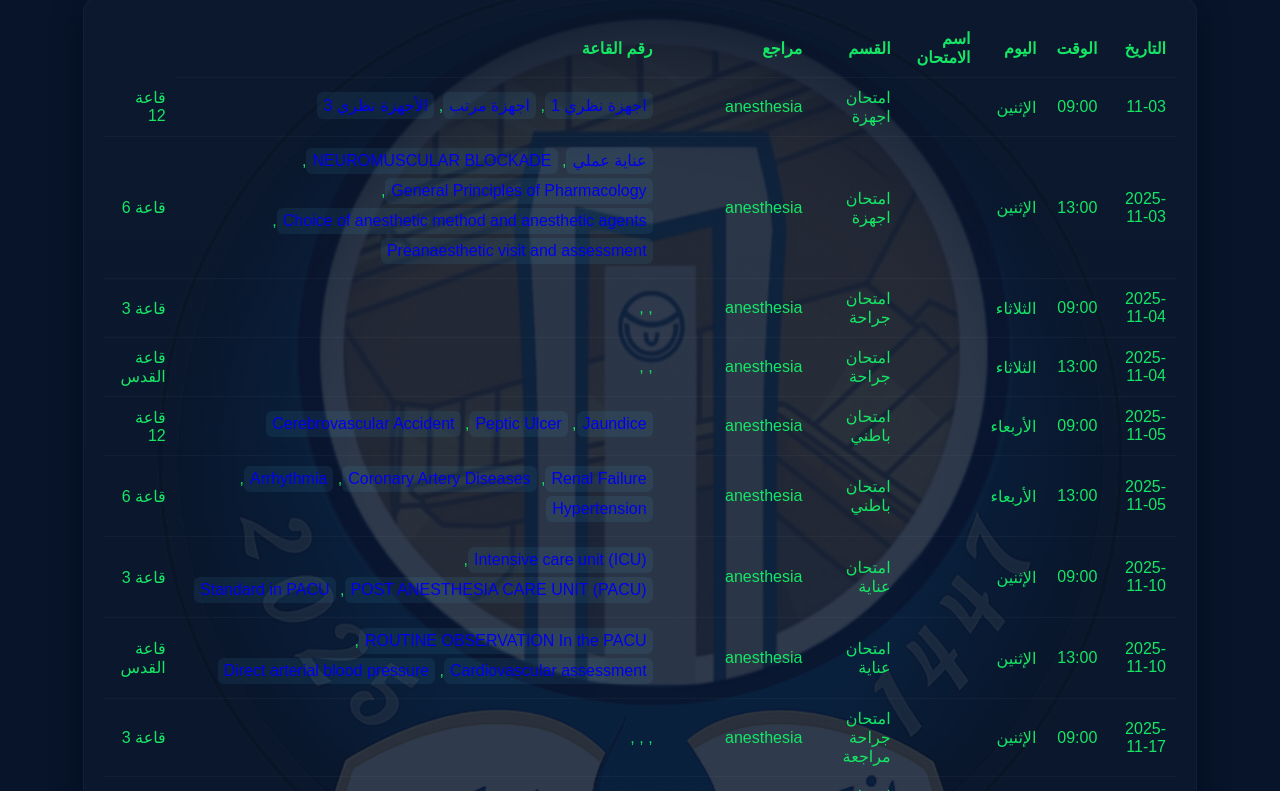
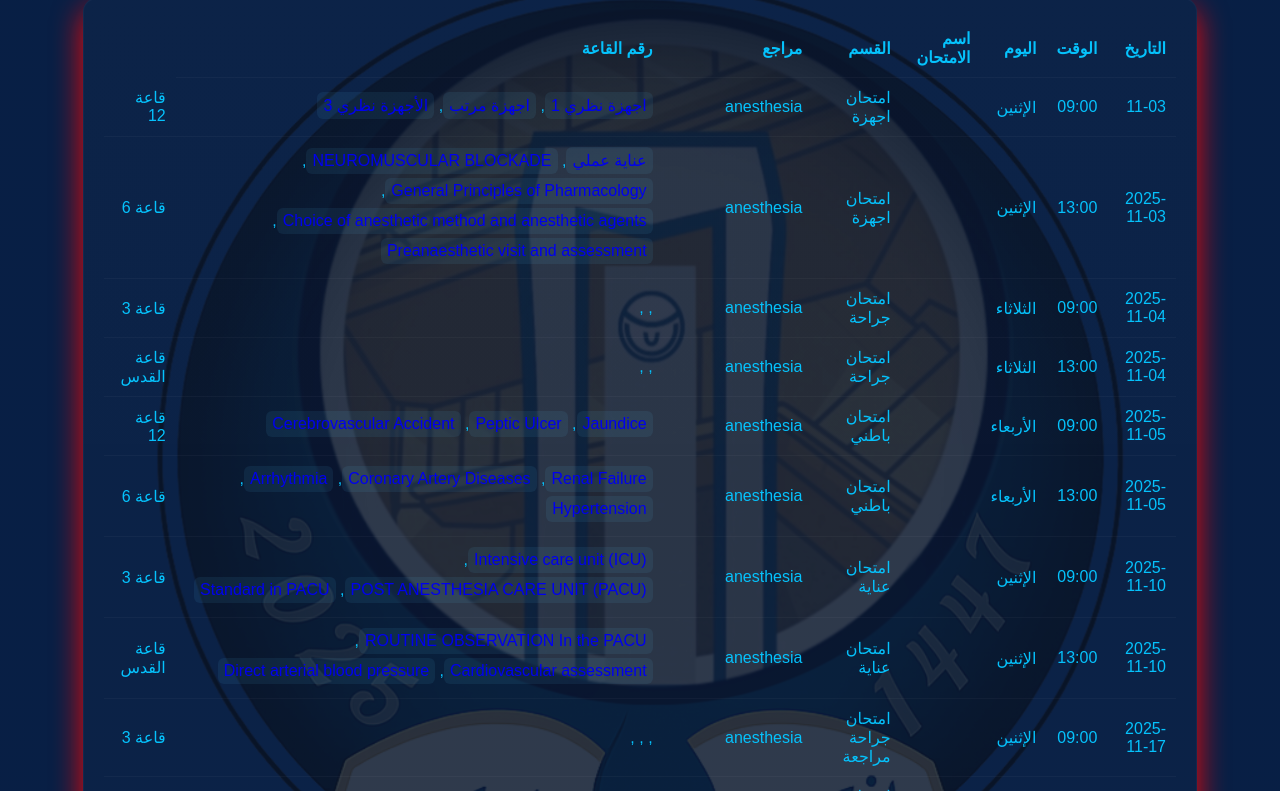
Before and after one commit to m36-3/MTU2-Horizon-Technology, a plain HTML site: page exams-calendar.html in a window 1280 px wide. Shown: the part 192-983 px from the top of the page. Drawn offline with Linux system fonts and the light colour scheme.

Commit message:
Update sm.css

```diff
--- a/css/sm.css
+++ b/css/sm.css
@@ -1,8 +1,7 @@
 :root{
-  --bg:#07142a; --bg-2:#0b233f; --card:#0f2646; --muted:#dbf1d8; --text:#15e665;
-  --accent:#5cc8ff; --accent-2:#5bca2f; --curve:14px; --shadow:0 12px 30px rgba(2,8,23,.6);
+  --bg:#0d5be0; --bg-2:#e6effa; --card:#0f2646; --muted:#93a8c6; --text:#05c2fc;
+  --accent:#1a9ddf; --accent-2:#030c4d; --curve:14px; --shadow:0 12px 30px rgb(250, 5, 5);
 }
-
 *{box-sizing:border-box;margin:0;padding:0}
 html,body{height:100%}
 body{font-family:Inter,system-ui,Segoe UI,Roboto; background:linear-gradient(180deg,var(--bg),var(--bg-2)); color:var(--text); -webkit-font-smoothing:antialiased}
```
